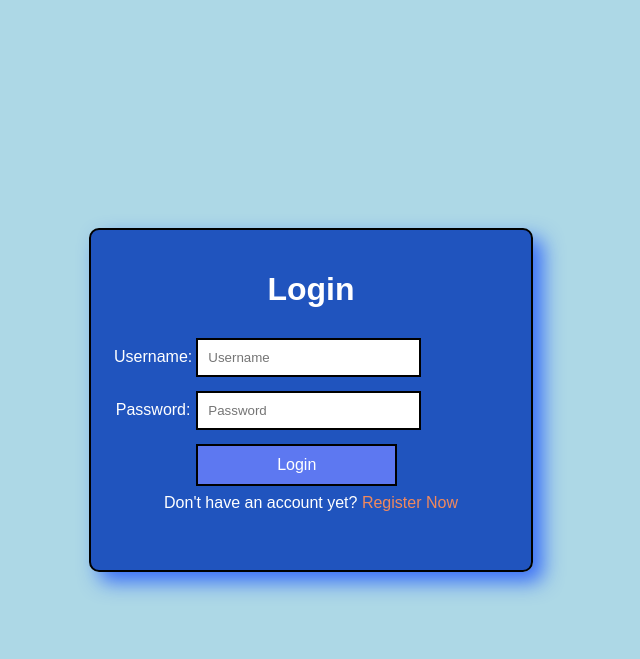
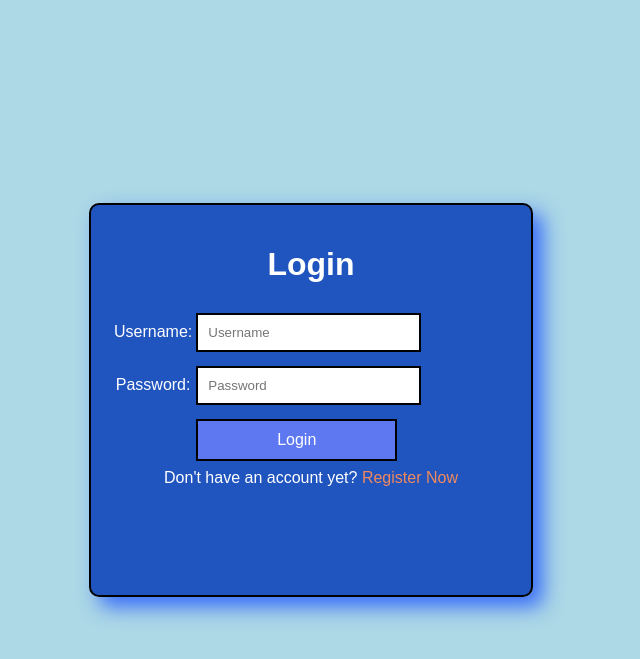
Before and after one commit to catherinehana/Tugas02PBP, a Django app: page /login/ in a window 1280 px wide. Shown: the top 659 px of the page, without its empty margins (329-969 px from the left). Run offline with Django 4.2, Linux system fonts and the light colour scheme.

Commit message:
updateLogin

```diff
--- a/main/templates/login.html
+++ b/main/templates/login.html
@@ -17,7 +17,7 @@
         background-color: rgba(0, 54, 181, 0.81);
         border: 2px solid black;
         padding: 20px;
-        height: 300px;
+        height: 350px;
         width: 400px;
         text-align: center;
         color: white;
--- a/main/templates/register.html
+++ b/main/templates/register.html
@@ -42,7 +42,7 @@
         border: 2px solid black;
         cursor: pointer;
         font-size: 16px;
-        width: 200px; /* Lebar tombol */
+        width: 100%; /* Lebar tombol */
         height: 40px; /* Tinggi tombol */
         color: white;
       }
```
